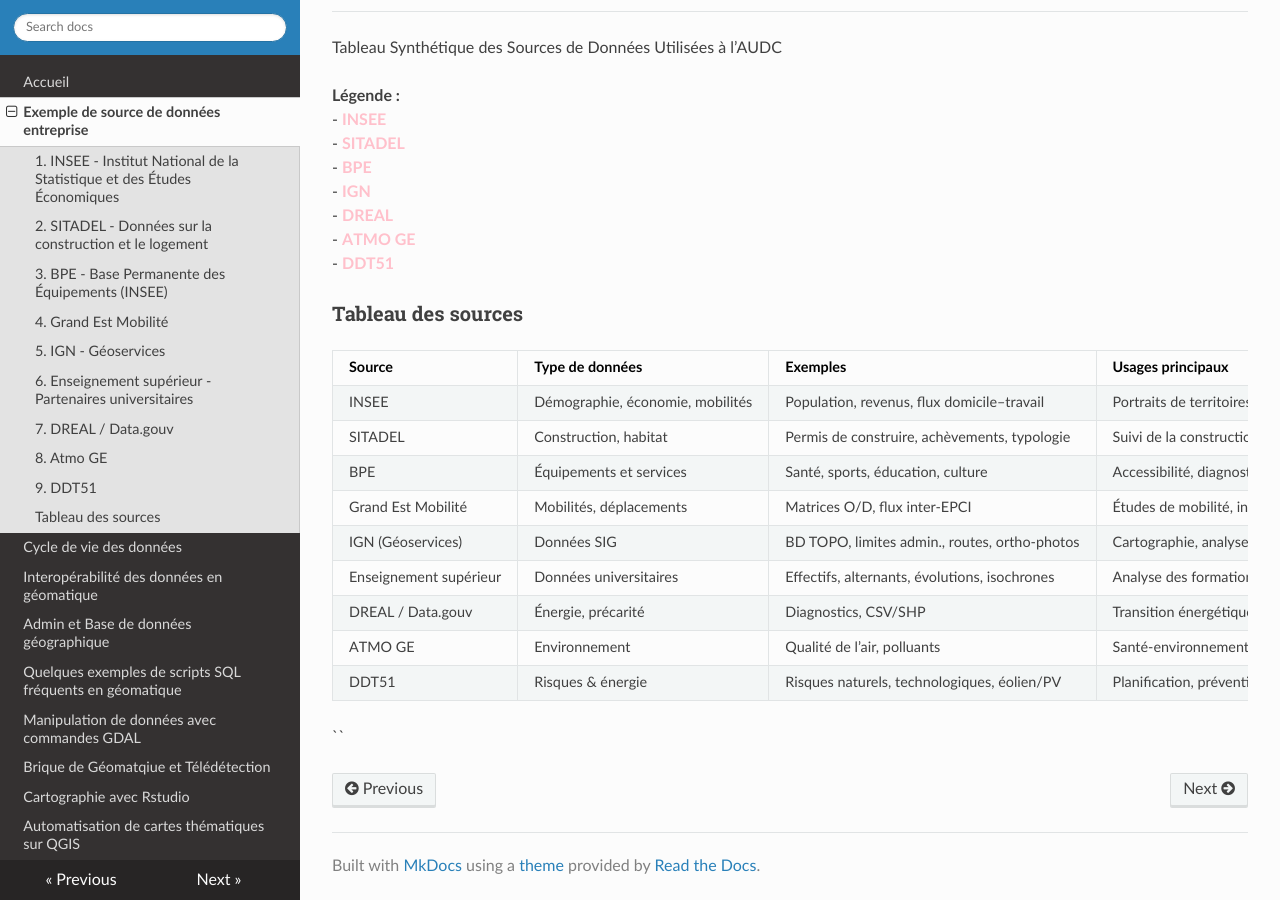
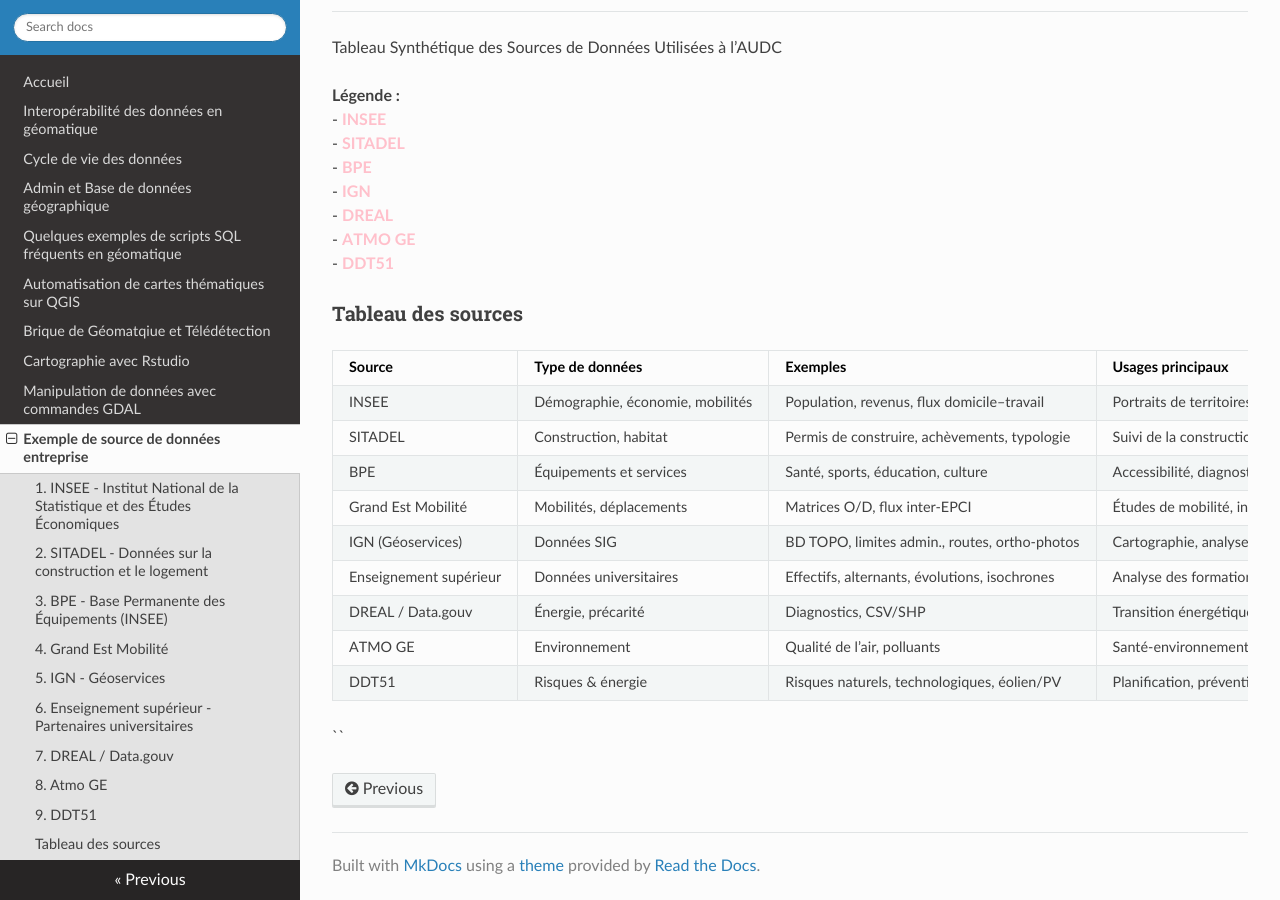
Before and after one commit to abdou123-guene/Site_de_documentation_geomatique, an MkDocs documentation site: the page built from docs/Readme.md, in a window 1280 px wide and 900 px high, scrolled down 1379 px. Built offline with MkDocs 1.6.1, drawn with Linux system fonts in a browser that asks for light colours; nearby versions of some CDN libraries.

```diff
--- a/mkdocs.yml
+++ b/mkdocs.yml
@@ -5,14 +5,14 @@ theme:
 
 nav:
   - Accueil: index.md
-  - Exemple de source de données entreprise : Readme.md
+  - Interopérabilité des données en géomatique: Interoperabilite.md
   - Cycle de vie des données: cycle_de_vie_des_donnees.md
-  - Interopérabilité des données en géomatique: Interoperabilite.md
   - Admin et Base de données géographique : aide_sql.md
   - Quelques exemples de scripts SQL fréquents en géomatique: abdou_julien_base_de_donnees.md
-  - Manipulation de données avec commandes GDAL: GDAL_Ubuntu.md
+  - Automatisation de cartes thématiques sur QGIS: Methodologie_carto_diag_auto.md
   - Brique de Géomatqiue et Télédétection: teledetection.md
   - Cartographie avec Rstudio: rstudio_geomatique.md
-  - Automatisation de cartes thématiques sur QGIS: Methodologie_carto_diag_auto.md
+  - Manipulation de données avec commandes GDAL: GDAL_Ubuntu.md
+  - Exemple de source de données entreprise : Readme.md
 extra_css:
   - css/le_style.css
```
